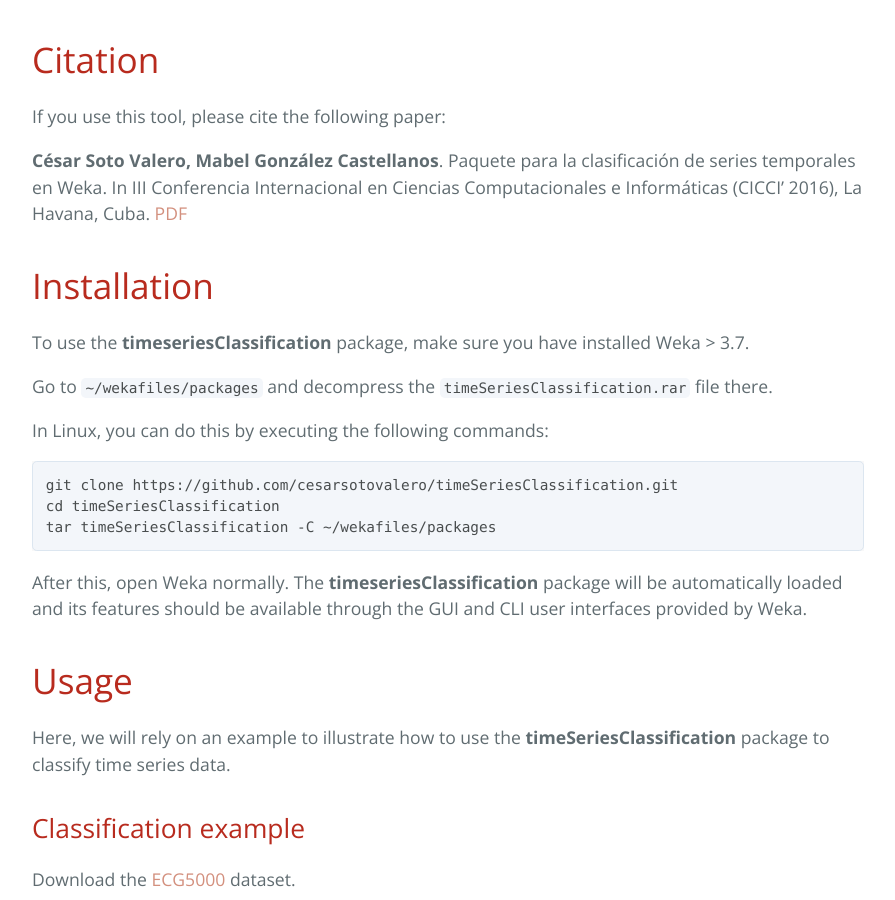
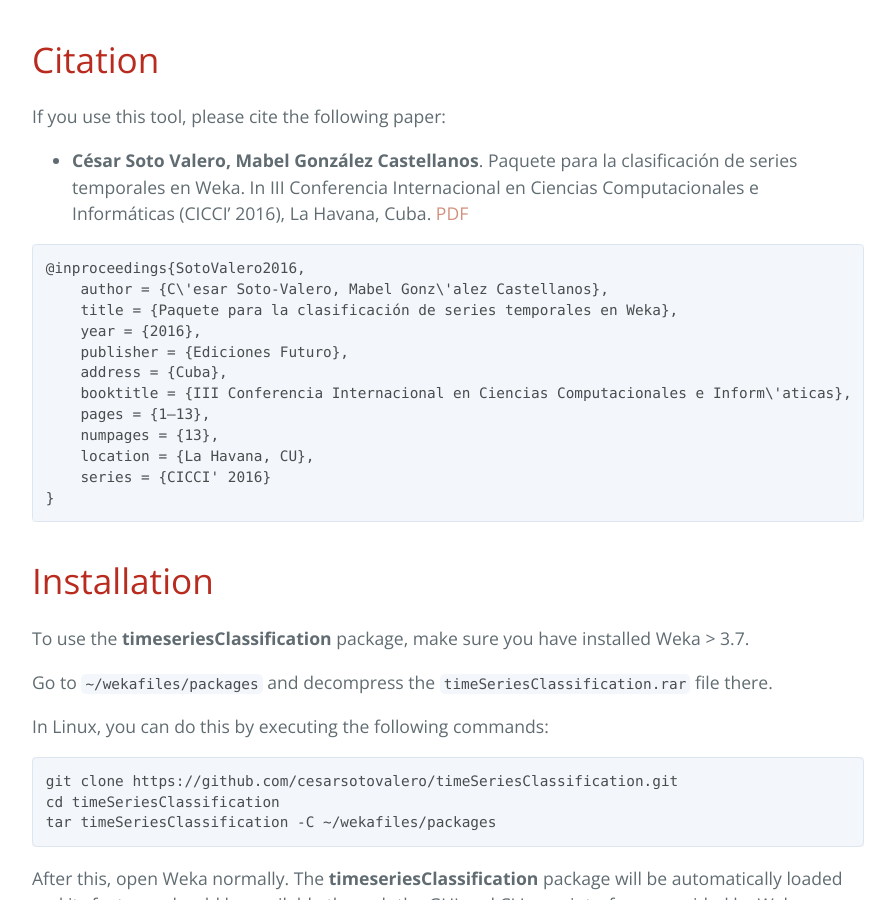
Before and after one commit to cesarsotovalero/time-series-classification, a Jekyll site: the page built from index.md, in a window 1280 px wide and 900 px high, scrolled down 863 px. Shown: the whole window, without its empty margins (192-1087 px from the left). Built offline with Jekyll 4.4.1, drawn with Linux system fonts in a browser that asks for light colours.

Commit message:
Update index.md

````diff
--- a/index.md
+++ b/index.md
@@ -18,7 +18,22 @@
 If you use this tool, please cite the following paper:
 
 
-**César Soto Valero, Mabel González Castellanos**. Paquete para la clasificación de series temporales en Weka. In III Conferencia Internacional en Ciencias Computacionales e Informáticas (CICCI' 2016), La Havana, Cuba. [PDF](https://www.researchgate.net/publication/290379731_Paquete_para_la_clasificacion_de_series_temporales_en_Weka)
+- **César Soto Valero, Mabel González Castellanos**. Paquete para la clasificación de series temporales en Weka. In III Conferencia Internacional en Ciencias Computacionales e Informáticas (CICCI' 2016), La Havana, Cuba. [PDF](https://www.researchgate.net/publication/290379731_Paquete_para_la_clasificacion_de_series_temporales_en_Weka)
+
+```
+@inproceedings{SotoValero2016,
+    author = {C\'esar Soto-Valero, Mabel Gonz\'alez Castellanos},
+    title = {Paquete para la clasificación de series temporales en Weka},
+    year = {2016},
+    publisher = {Ediciones Futuro},
+    address = {Cuba},
+    booktitle = {III Conferencia Internacional en Ciencias Computacionales e Inform\'aticas},
+    pages = {1–13},
+    numpages = {13},
+    location = {La Havana, CU},
+    series = {CICCI' 2016}
+}
+```
 
 
 # Installation
````
